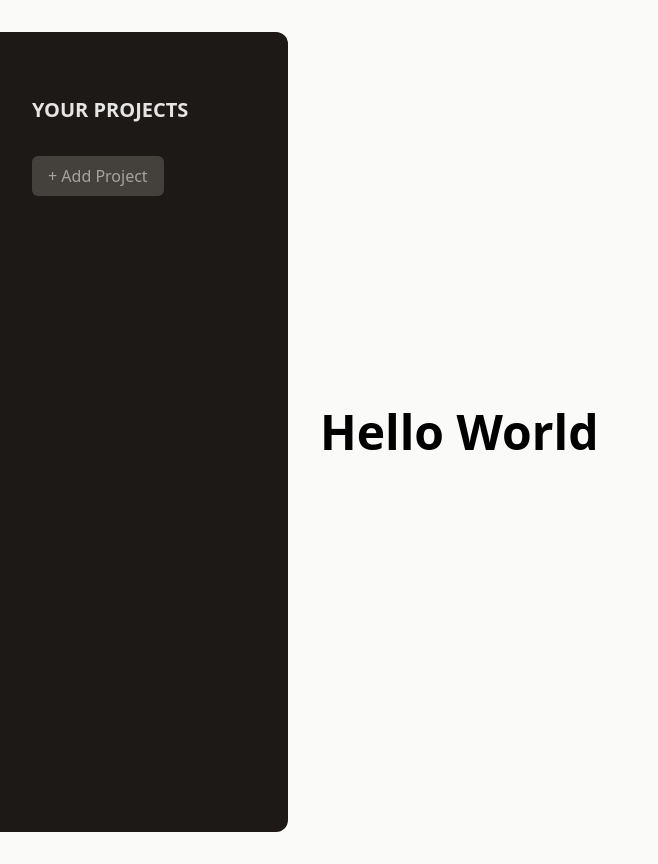
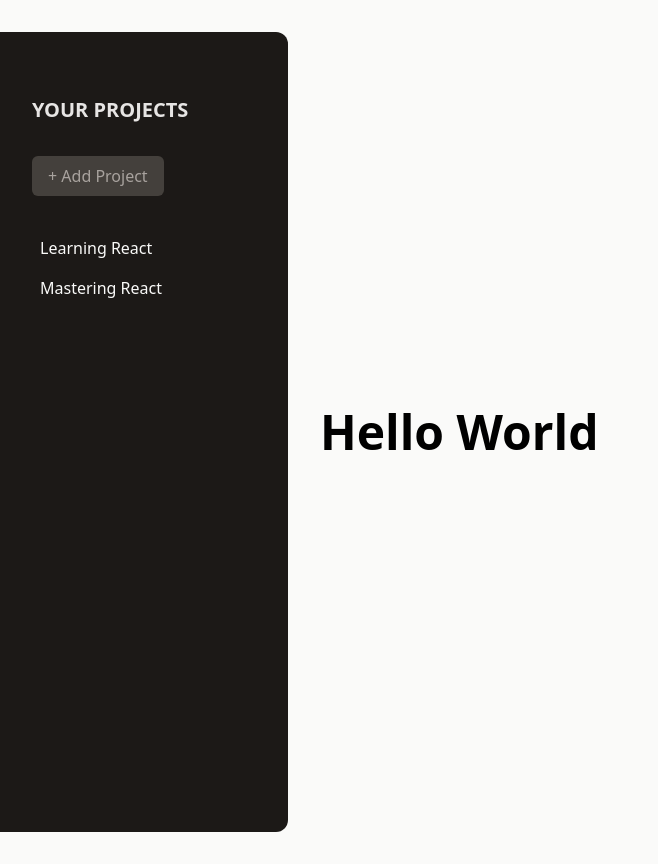
Before and after one commit to derekdunes/project-mgmt-react, a React (Vite) app: page / in a window 1280 px wide. Shown: the whole page, without its empty margins (0-658 px from the left). Built offline with nearby package versions, Linux system fonts and the light colour scheme.

Commit message:
Project List completion

```diff
--- a/src/Components/SideBar.jsx
+++ b/src/Components/SideBar.jsx
@@ -8,6 +8,21 @@ function SideBar() {
       <button className="px-4 py-2 text-xs md:text-base rounded-md bg-stone-700 text-stone-400 hover:bg-stone-600 hover:text-stone-100">
         + Add Project
       </button>
+
+
+      <ul className="mt-8">
+        <li>
+          <button className="w-full text-left px-2 py-1 rounded-sm my-1 hover:text-stone-200 hover:bg-stone-800">
+            Learning React
+          </button>
+        </li>
+        <li>
+          <button className="w-full text-left px-2 py-1 rounded-sm my-1 hover:text-stone-200 hover:bg-stone-800">
+            Mastering React
+          </button>
+        </li>
+      </ul>
+
     </aside>
   );
 }
```
